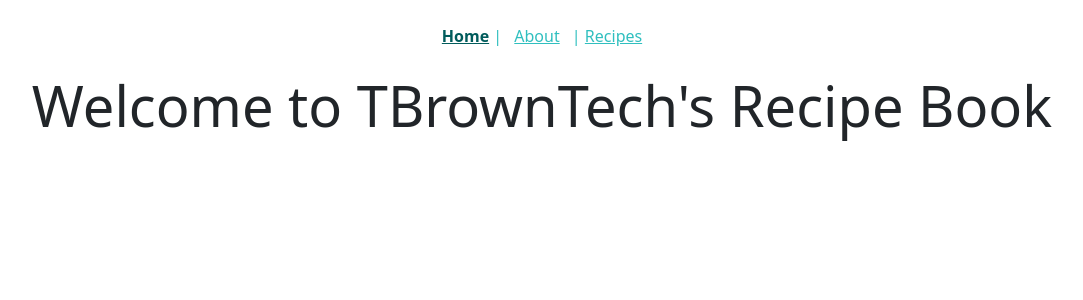
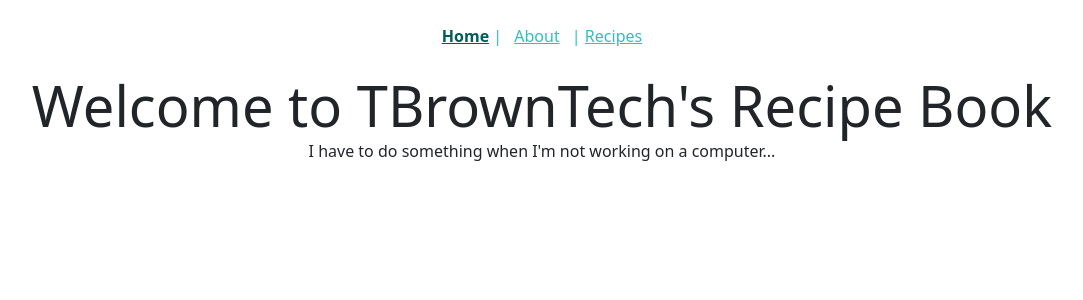
Before and after one commit to tbrowntech/RecipeBlog, a Vue app in the folder blog/: page / in a window 1280 px wide. Shown: the top 300 px of the page, without its empty margins (98-1181 px from the left). Built offline with nearby package versions, Linux system fonts and the light colour scheme.

Commit message:
updates to fix break when button pressed

```diff
--- a/blog/src/components/PostDetails.vue
+++ b/blog/src/components/PostDetails.vue
@@ -20,7 +20,6 @@
 export default {
   name: "PostDetails",
   props: {
-    // Receive the id parameter from the route
     id: {
       type: Number,
       required: true,
@@ -28,7 +27,7 @@ export default {
   },
   data() {
     return {
-      post: null, // Placeholder for the blog post data
+      post: null,
     };
   },
   beforeRouteEnter(to, from, next) {
@@ -75,6 +74,5 @@ export default {
       vm.post = post;
     });
   },
-  methods: {},
 };
 </script>
--- a/blog/src/pages/HomePage.vue
+++ b/blog/src/pages/HomePage.vue
@@ -1,4 +1,5 @@
 <template>
   <div class="home"></div>
   <div class="display-4">Welcome to TBrownTech's Recipe Book</div>
+  <p>I have to do something when I'm not working on a computer...</p>
 </template>
```
